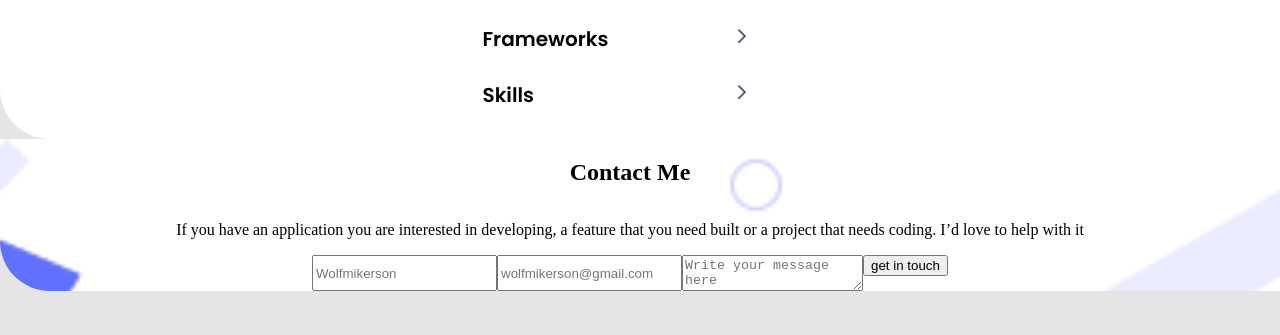
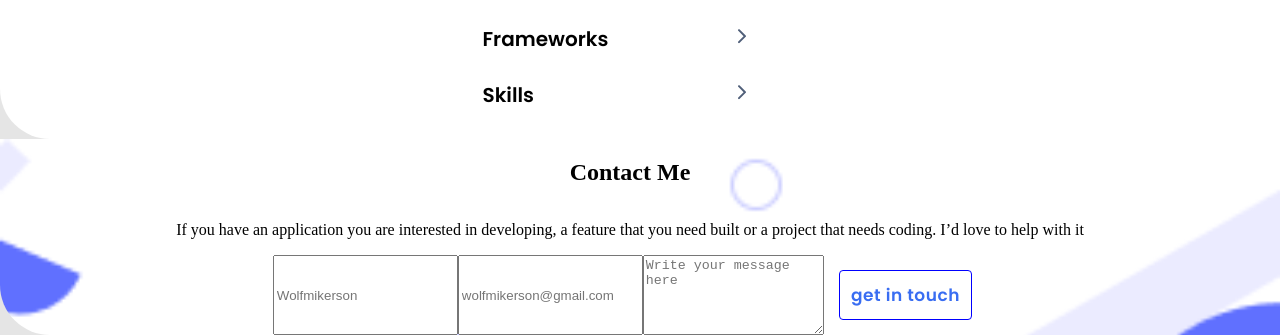
Before and after one commit to Wolfmikerson/Porfolio-MobileVersion, a website: page index.html in a window 1280 px wide. Shown: the part 6962-7297 px from the top of the page. Before the commit the page ends 7253 px from the top, so only its background shows below. Drawn offline with Linux system fonts and the light colour scheme.

Commit message:
Add but class to the button of the form section

```diff
--- a/index.html
+++ b/index.html
@@ -172,7 +172,7 @@
         required>
       <textarea class="form-element" id="msg" name="user_message" placeholder="Write your message here" maxlength="500"
         required></textarea>
-      <button class="but1" type="submit">get in touch</button>
+      <button class="but but1" type="submit">get in touch</button>
     </form>
   </footer>
   <!--- End footer section-->
```
